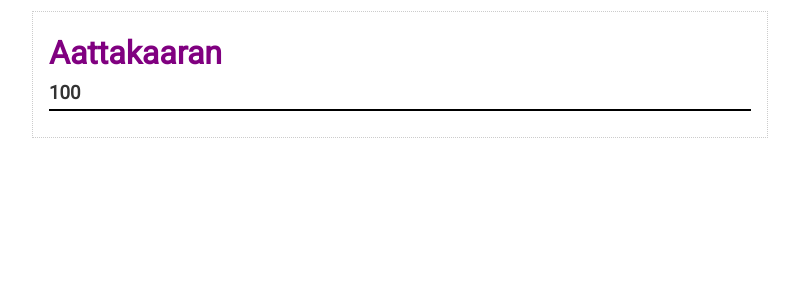
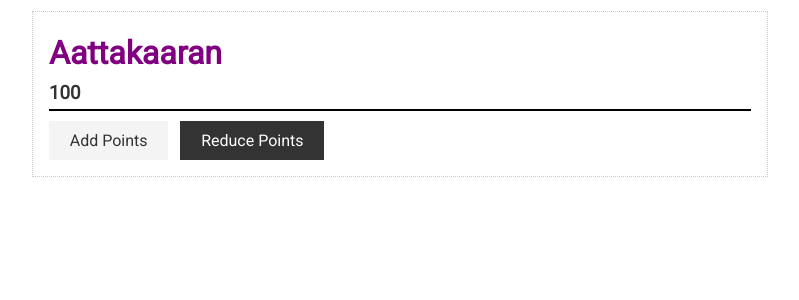
Before and after one commit to guhandelta/Simple-Svelte-Scorecard-App, a Svelte app: page / in a window 1280 px wide. Shown: the top 300 px of the page, without its empty margins (240-1039 px from the left). Built offline with nearby package versions, Linux system fonts and the light colour scheme.

Commit message:
Created buttons with onClick|on:click even listeners to modify the points

```diff
--- a/src/App.svelte
+++ b/src/App.svelte
@@ -18,5 +18,7 @@
 	<div class="card">
 		<h1>{name}</h1>
 		<h3>{points}</h3>
+		<button class="btn" on:click={() => (points += 1)}>Add Points</button>
+		<button class="btn btn-dark" on:click={reducePoint}>Reduce Points</button>
 	</div>
 </div>
```
